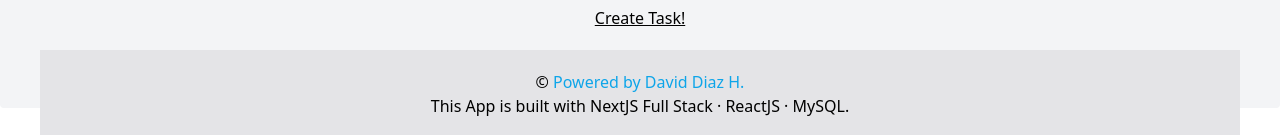
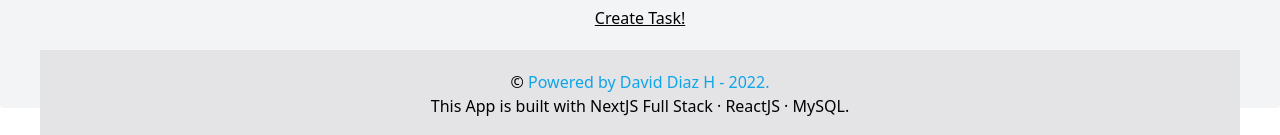
Before and after one commit to brainon24/task-list, a Next.js app: page / in a window 1280 px wide. Shown: the part 692-827 px from the top of the page. Built offline with nearby package versions, Linux system fonts and the light colour scheme.

Commit message:
Se agrega año en el footer con el obj Date de js

```diff
--- a/components/Footer.jsx
+++ b/components/Footer.jsx
@@ -1,10 +1,13 @@
 import React from 'react'
 
 export const Footer = () => {
+
+  let date = new Date();
+
   return (
     <div>
         <footer className='bg-zinc-200 py-5 text-center'>
-            <p className='text-sky-500'><span className='text-black'>&copy; </span>Powered by David Diaz H.</p>
+            <p className='text-sky-500'><span className='text-black'>&copy; </span>Powered by David Diaz H - {date.getFullYear()}.</p>
             <p>This App is built with NextJS Full Stack · ReactJS · MySQL.</p>
         </footer>
     </div>
```
